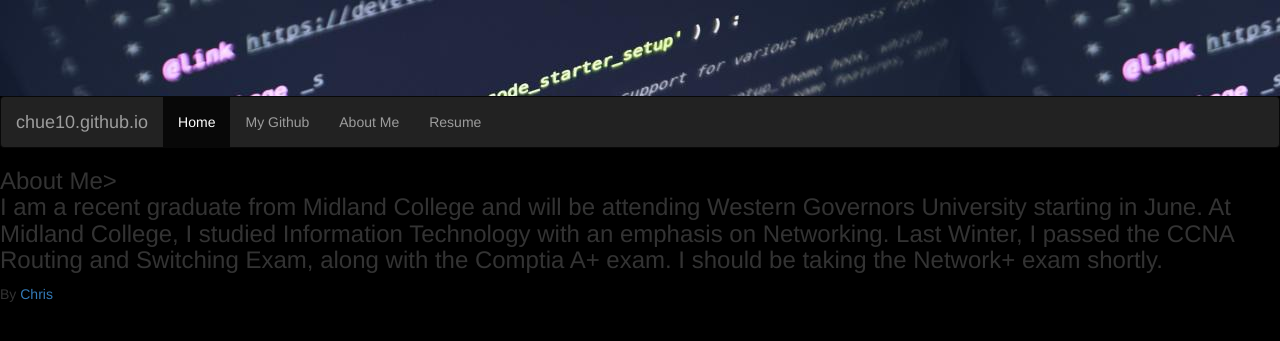
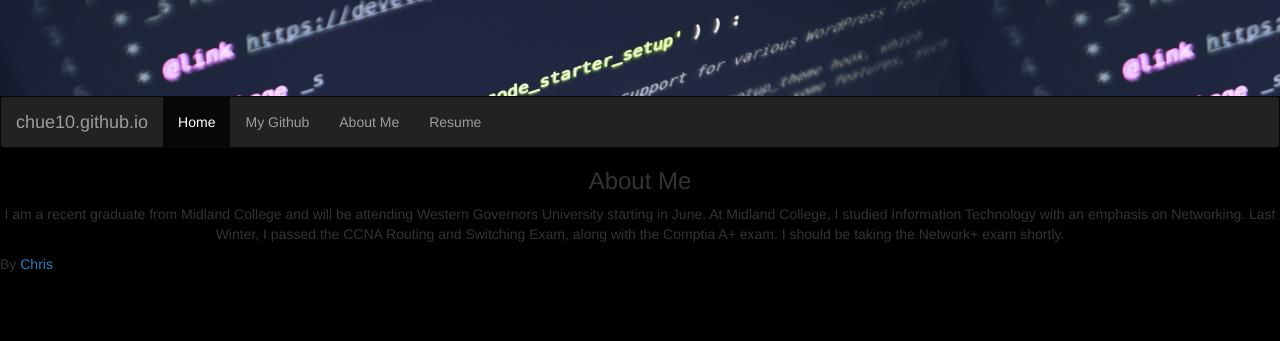
Before and after one commit to chue10/chue10.github.io, a Jekyll site: the page built from about.html, in a window 1280 px wide. Shown: the top 341 px of the page. Built offline with Jekyll 4.4.1, drawn with Linux system fonts in a browser that asks for light colours; nearby versions of some CDN libraries.

Commit message:
Update about.html

```diff
--- a/about.html
+++ b/about.html
@@ -2,8 +2,8 @@
 layout: default
 ---
 
-<h3>About Me>
+<h3 class=text-center>About Me</h3>
 
-<p>I am a recent graduate from Midland College and will be attending Western Governors University starting in June. At Midland College,
+<p class=text-center>I am a recent graduate from Midland College and will be attending Western Governors University starting in June. At Midland College,
 I studied Information Technology with an emphasis on Networking. Last Winter, I passed the CCNA Routing and Switching Exam,
 along with the Comptia A+ exam. I should be taking the Network+ exam shortly.</p>
```
